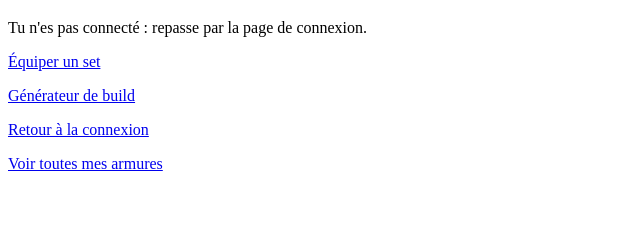
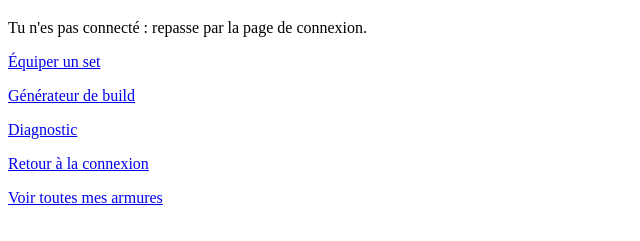
Before and after one commit to Nunuzethepoo/destiny-site, a plain HTML site: page profil.html in a window 1280 px wide. Shown: the part 61-302 px from the top of the page, without its empty margins (0-640 px from the left). Drawn offline with Linux system fonts and the light colour scheme.

Commit message:
Update profil.html

```diff
--- a/profil.html
+++ b/profil.html
@@ -10,6 +10,7 @@
   <div id="personnages"></div>
   <p><a href="equiper.html">Équiper un set</a></p>
   <p><a href="generateur.html">Générateur de build</a></p>
+  <p><a href="diagnostic.html">Diagnostic</a></p>
   <p><a href="oauth.html">Retour à la connexion</a></p>
   <p><a href="armures.html">Voir toutes mes armures</a></p>
 
```
